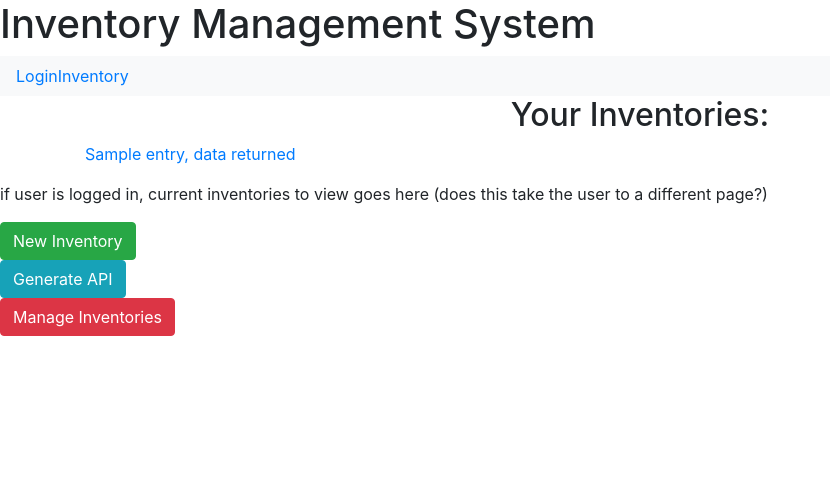
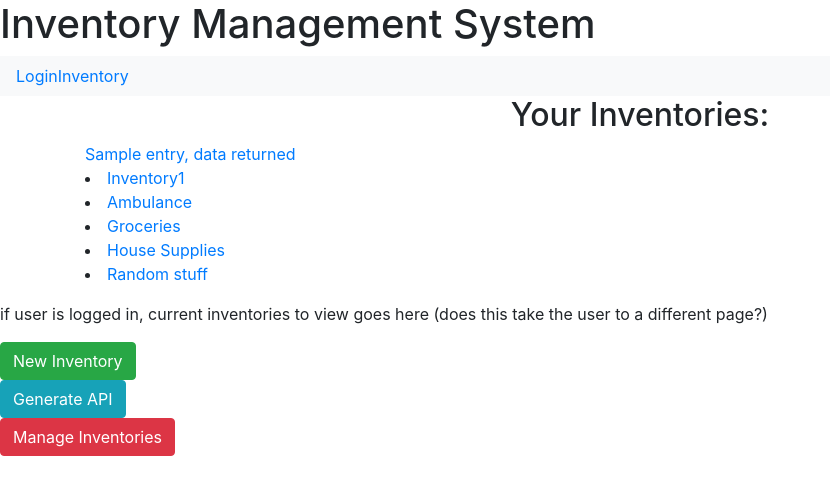
Before and after one commit to rpiambulance/inventory-management, an Angular app in the folder angular-app/: page /inventory in a window 1280 px wide. Shown: the top 494 px of the page, without its empty margins (0-830 px from the left). Built offline with nearby package versions, Linux system fonts and the light colour scheme.

Commit message:
dynamic inventory page works

```diff
--- a/angular-app/src/app/app-routing.module.ts
+++ b/angular-app/src/app/app-routing.module.ts
@@ -3,10 +3,12 @@ import { Routes, RouterModule } from '@angular/router';
 import { LoginComponent } from './login/login.component';
 import { InventoryComponent } from './inventory/inventory.component';
 import { AppComponent } from './app.component';
+import { SingleInventoryComponent } from './single-inventory/single-inventory.component';
 
 const routes: Routes = [
   { path: 'login', component: LoginComponent },
-  { path: 'inventory', component: InventoryComponent }
+  { path: 'inventory', component: InventoryComponent },
+  { path: 'single-inventory/:name', component: SingleInventoryComponent }
 ];
 
 @NgModule({
--- a/angular-app/src/app/app.module.ts
+++ b/angular-app/src/app/app.module.ts
@@ -7,12 +7,14 @@ import { AppRoutingModule } from './app-routing.module';
 import { AppComponent } from './app.component';
 import { LoginComponent } from './login/login.component';
 import { InventoryComponent } from './inventory/inventory.component';
+import { SingleInventoryComponent } from './single-inventory/single-inventory.component';
 
 @NgModule({
   declarations: [
     AppComponent,
     LoginComponent,
-    InventoryComponent
+    InventoryComponent,
+    SingleInventoryComponent
   ],
   imports: [
     BrowserModule,
--- a/angular-app/src/app/inventory/inventory.component.html
+++ b/angular-app/src/app/inventory/inventory.component.html
@@ -7,6 +7,11 @@
       after pulling from data source, Postgres? Mongo? -->
 
   <!-- href for each inventory-->
+  <li *ngFor="let inventory of inventories" (click) ="onSelect(inventory)">
+    <a routerLink="/single-inventory/{{ inventory }}">{{ inventory }}</a>
+
+  </li>
+
 </p>
 
 <p>
--- a/angular-app/src/app/inventory/inventory.component.ts
+++ b/angular-app/src/app/inventory/inventory.component.ts
@@ -7,9 +7,22 @@ import { Component, OnInit } from '@angular/core';
 })
 export class InventoryComponent implements OnInit {
 
+  inventories:Array<string> = ['Inventory1', 'Ambulance', 'Groceries', 'House Supplies', 'Random stuff'];
+  selectedInventory: string;
+
   constructor() { }
 
   ngOnInit() {
   }
 
+  onSelect(inventory: string): void {
+    this.selectedInventory = inventory;
+  }
+
 }
+
+export class Inventory {
+
+  name: string;
+  people: Array<string>;
+}
--- /dev/null
+++ b/angular-app/src/app/single-inventory/single-inventory.component.html
@@ -0,0 +1,3 @@
+<p>
+  single-inventory works!
+</p>
--- /dev/null
+++ b/angular-app/src/app/single-inventory/single-inventory.component.ts
@@ -0,0 +1,15 @@
+import { Component, OnInit } from '@angular/core';
+
+@Component({
+  selector: 'app-single-inventory',
+  templateUrl: './single-inventory.component.html',
+  styleUrls: ['./single-inventory.component.css']
+})
+export class SingleInventoryComponent implements OnInit {
+
+  constructor() { }
+
+  ngOnInit() {
+  }
+
+}
```
Also changed, not shown: angular-app/src/app/single-inventory/single-inventory.component.css (added), 2 other files (tests, documents, lock files or other folders).
